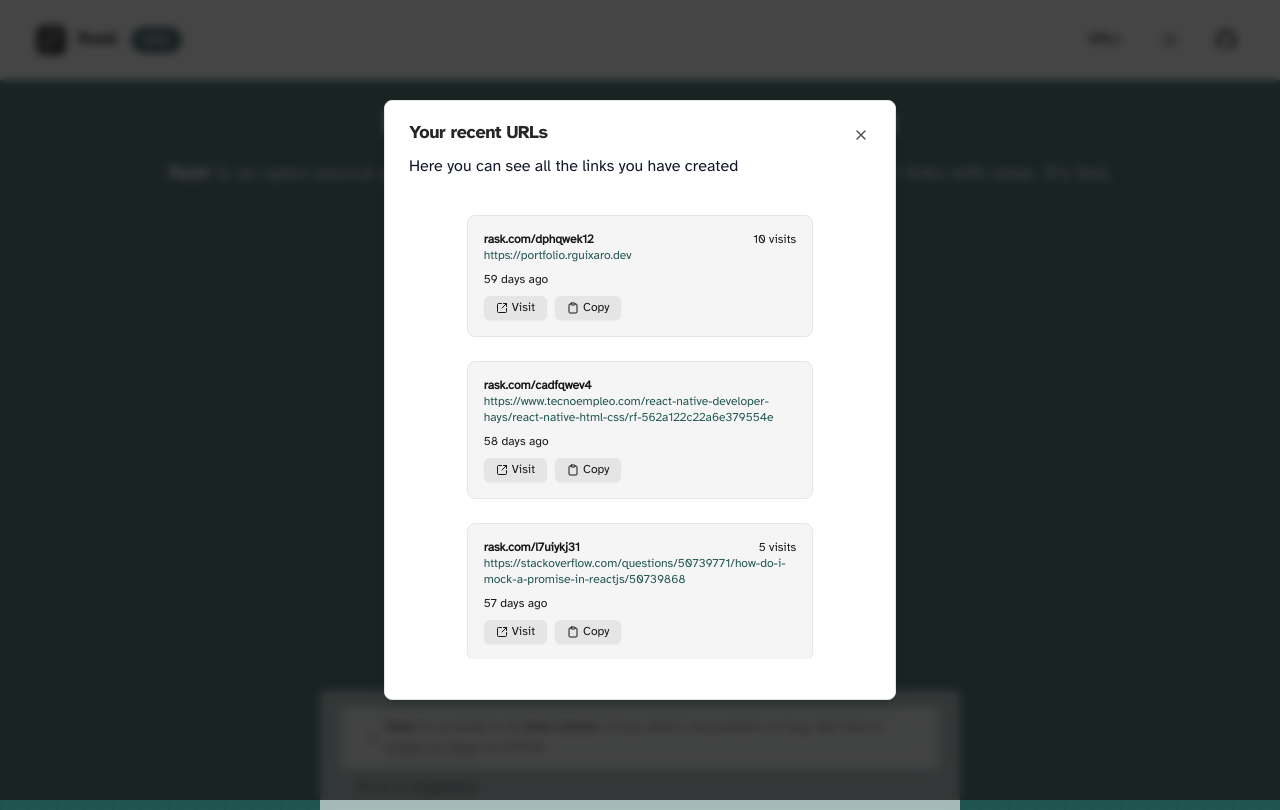
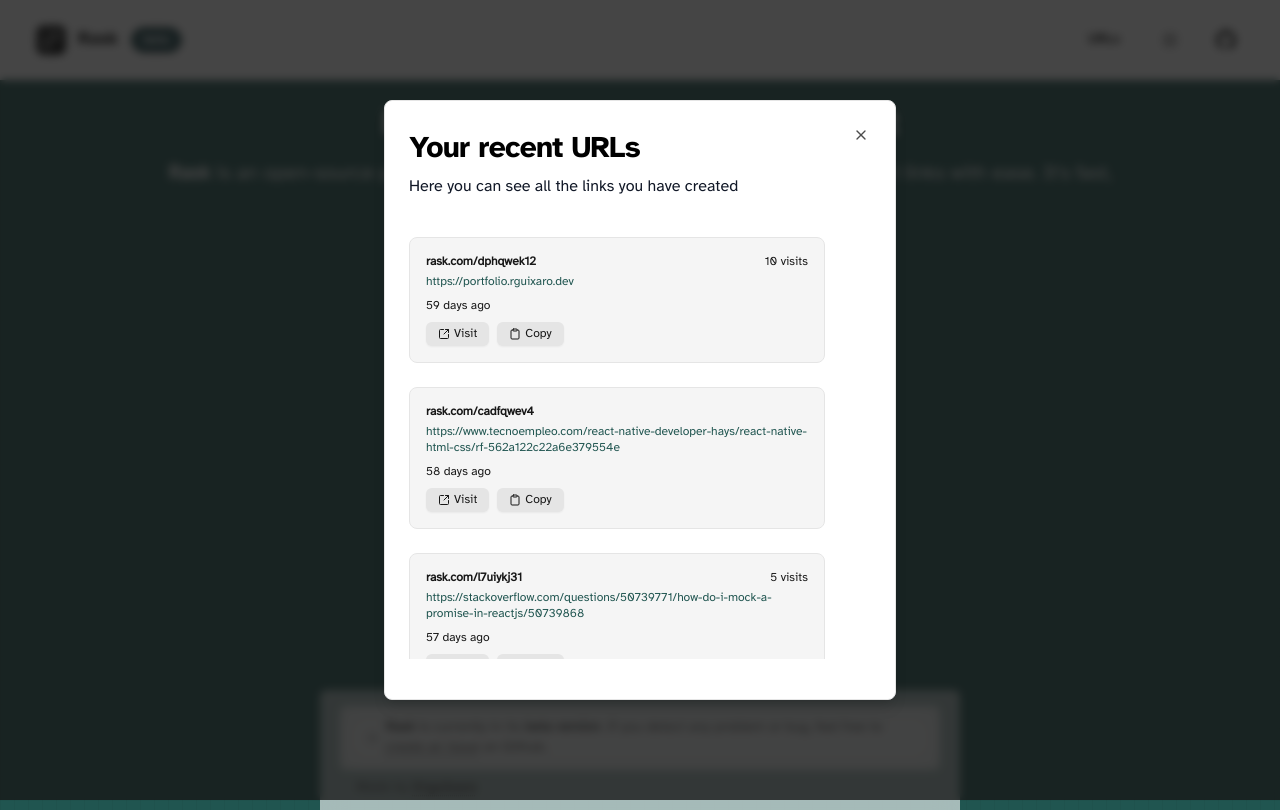
Before and after one commit to rguixaro/rask-app, a Next.js app: page / in a window 1280 px wide. Both pictures are taken after a click on the button "URLs". Built offline with nearby package versions, Linux system fonts and the light colour scheme.

Commit message:
feat(link): add item functionalities

```diff
--- a/src/components/layout/header.tsx
+++ b/src/components/layout/header.tsx
@@ -2,24 +2,17 @@
 
 import { useState } from 'react';
 import Link from 'next/link';
-import { cn } from '@/utils';
 
-import { Badge } from '@/ui/badge';
-import ExternalLink from '@/ui/external-link';
-import { Button, buttonVariants } from '@/ui/button';
 import Logo from '@/components/icons/logo';
 import { GithubLogo } from '@/components/icons/social';
+import ExternalLink from '@/ui/external-link';
+import { Badge } from '@/ui/badge';
+import { Dialog, DialogContent, DialogHeader, DialogTitle } from '@/ui/dialog';
+import { Button, buttonVariants } from '@/ui/button';
+import { TypographyH4, TypographyP } from '@/ui/typography';
+import { cn } from '@/utils';
+import LinksList from '../links/list';
 import { ModeToggle } from '../switch-theme';
-
-import {
-	Dialog,
-	DialogContent,
-	DialogFooter,
-	DialogHeader,
-	DialogTitle,
-	DialogTrigger,
-} from '@/ui/dialog';
-import LinksList from '../links/list';
 
 const Header = () => {
 	const [open, setOpen] = useState<boolean>(false);
@@ -75,14 +68,13 @@
 			<Dialog open={open} onOpenChange={setOpen}>
 				<DialogContent>
 					<DialogHeader className='mb-2'>
-						<DialogTitle>
-							<p className='text-lg font-mono leading-none tracking-tight '>
-								Your recent URLs
-							</p>
-							<p className='mt-3 text-gray-900 dark:text-white font-thin'>
-								Here you can see all the links you have created
-							</p>
-						</DialogTitle>
+						<DialogTitle />
+						<TypographyH4 className='font-mono'>
+							Your recent URLs
+						</TypographyH4>
+						<TypographyP className='text-gray-900 dark:text-white'>
+							Here you can see all the links you have created
+						</TypographyP>
 					</DialogHeader>
 					<LinksList />
 				</DialogContent>
--- a/src/components/links/item.tsx
+++ b/src/components/links/item.tsx
@@ -1,20 +1,48 @@
+'use client';
+
+import { toast } from 'sonner';
+import { ClipboardIcon, SquareArrowOutUpRight } from 'lucide-react';
+
 import { LinkSchema } from '@/types';
 import { Button } from '@/ui/button';
 import { cn } from '@/utils';
 import { timeElapsed } from '@/utils/formatDate';
-import { ClipboardIcon, SquareArrowOutUpRight } from 'lucide-react';
 
-const LinkItem = ({ link }: { link: LinkSchema }) => {
+interface LinkItemProps {
+	link: LinkSchema;
+	copy: (text: string) => Promise<boolean>;
+}
+
+const LinkItem = ({ link, copy }: LinkItemProps) => {
+	const handleCopy = (text: string) => () => {
+		copy(text)
+			.then(() =>
+				toast.success('Link copied to clipboard', {
+					description: `${text}`,
+				})
+			)
+			.catch((error) =>
+				toast.error(
+					'An unexpected error has occurred. Please try again later.',
+					{ description: error }
+				)
+			);
+	};
+
+	const handleVisit = () => {
+		window.open(link.slug, '_blank');
+	};
+
 	return (
 		<div
 			key={link.id}
 			className={cn(
 				'bg-neutral-100 dark:bg-neutral-800 border border-neutral-200 dark:border-neutral-800',
-				'p-4 my-3 rounded-lg w-3/4',
+				'p-4 my-3 rounded-lg w-[90%]',
 				'text-xs text-neutral-900 dark:text-white'
 			)}>
 			<div className='flex justify-between'>
-				<b className='text-md'>{link.slug}</b>
+				<b className='text-md mb-1'>{link.slug}</b>
 				{link.visits && <span>{link.visits + ' visits'}</span>}
 			</div>
 
@@ -23,13 +51,16 @@
 				<span>{timeElapsed(link.created_at) + ' days ago'}</span>
 			</div>
 			<div className='mt-2 space-x-2'>
-				<Button variant='secondary' size='sm'>
+				<Button variant='secondary' size='sm' onClick={handleVisit}>
 					<div className='flex items-center space-x-1'>
 						<SquareArrowOutUpRight size={12} />
 						<span>Visit</span>
 					</div>
 				</Button>
-				<Button variant='secondary' size='sm'>
+				<Button
+					variant='secondary'
+					size='sm'
+					onClick={handleCopy(link.slug)}>
 					<div className='flex items-center space-x-1'>
 						<ClipboardIcon size={12} />
 						<span>Copy</span>
--- a/src/components/links/list.tsx
+++ b/src/components/links/list.tsx
@@ -2,6 +2,9 @@
 import { LoaderIcon } from 'lucide-react';
 
 import { LinkSchema } from '@/types';
+import { useCopyToClipboard } from '@/hooks/useCopyToClipboard';
+import { TypographyP } from '@/ui/typography';
+import { cn } from '@/utils';
 import LinkItem from './item';
 
 function getLinks(): Promise<LinkSchema[]> {
@@ -55,6 +58,8 @@
 	const [loading, setLoading] = useState(true);
 	const [links, setLinks] = useState<LinkSchema[]>([]);
 
+	const { copy } = useCopyToClipboard();
+
 	useEffect(() => {
 		getLinks().then((data) => {
 			setLoading(false);
@@ -63,12 +68,18 @@
 	}, []);
 
 	return (
-		<div className='flex flex-col items-center justify-start w-full h-full overflow-scroll'>
-			{loading ? (
-				<LoaderIcon size={16} className='animate-spin' />
-			) : (
-				links.map((item) => LinkItem({ link: item }))
+		<div
+			className={cn(
+				'flex flex-col items-start justify-start w-full h-full overflow-y-scroll',
+				'scrollbar-thin scrollbar-track-forest-500/30 scrollbar-thumb-forest-500/50'
+			)}>
+			{loading && (
+				<div className='self-center flex flex-col items-center '>
+					<LoaderIcon size={16} className='animate-spin text-forest-500' />
+					<TypographyP className='font-mono'>Loading...</TypographyP>
+				</div>
 			)}
+			{links.length && links.map((item) => LinkItem({ link: item, copy }))}
 		</div>
 	);
 };
--- a/src/hooks/useCopyToClipboard.ts
+++ b/src/hooks/useCopyToClipboard.ts
@@ -1,28 +1,25 @@
+'use client';
+
 import { useState } from 'react';
 
 type CopiedValue = string | null;
-type CopyFn = (text: string) => Promise<boolean>; // Return success
+type CopyFn = (text: string) => Promise<boolean>;
 
-export function useCopyToClipboard(): [CopiedValue, CopyFn] {
+export function useCopyToClipboard(): { copiedText: CopiedValue; copy: CopyFn } {
 	const [copiedText, setCopiedText] = useState<CopiedValue>(null);
 
 	const copy: CopyFn = async (text) => {
-		if (!navigator?.clipboard) {
-			console.warn('Clipboard not supported');
-			return false;
-		}
+		if (!navigator?.clipboard) return false;
 
-		// Try to save to clipboard then save it in the state if worked
 		try {
 			await navigator.clipboard.writeText(text);
 			setCopiedText(text);
 			return true;
 		} catch (error) {
-			console.warn('Copy failed', error);
 			setCopiedText(null);
 			return false;
 		}
 	};
 
-	return [copiedText, copy];
+	return { copiedText, copy };
 }
```
